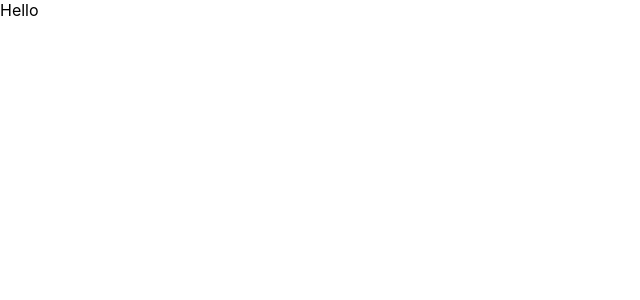
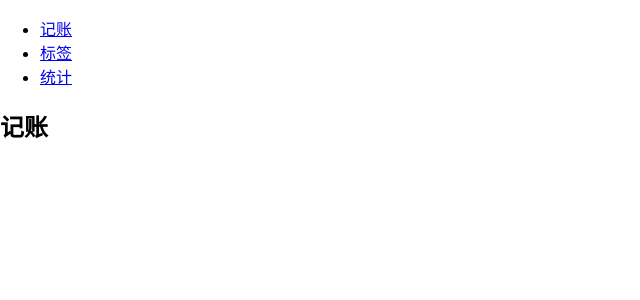
Before and after one commit to jinchao1992/-money-management-react, a React (Create React App) app: page / in a window 1280 px wide. Shown: the top 300 px of the page, without its empty margins (0-640 px from the left). Built offline with nearby package versions, Linux system fonts and the light colour scheme.

Commit message:
配置React router

```diff
--- a/package.json
+++ b/package.json
@@ -12,6 +12,7 @@
     "@types/react-dom": "^16.9.0",
     "react": "^16.13.1",
     "react-dom": "^16.13.1",
+    "react-router-dom": "^5.2.0",
     "react-scripts": "3.4.1",
     "styled-components": "^5.1.1",
     "typescript": "~3.7.2"
@@ -38,6 +39,7 @@
     ]
   },
   "devDependencies": {
+    "@types/react-router-dom": "^5.1.5",
     "@types/styled-components": "^5.1.0",
     "node-sass": "npm:dart-sass@1.25.0"
   }
--- a/src/App.tsx
+++ b/src/App.tsx
@@ -1,11 +1,64 @@
 import React from 'react';
-import './App.scss';
+import {
+  HashRouter as Router,
+  Switch,
+  Route,
+  Link
+} from 'react-router-dom';
 
 function App() {
   return (
-    <div className="App">
-      Hello
-    </div>
+    <Router>
+      <div>
+        <nav>
+          <ul>
+            <li>
+              <Link to="/money">记账</Link>
+            </li>
+            <li>
+              <Link to="/tags">标签</Link>
+            </li>
+            <li>
+              <Link to="/statistics">统计</Link>
+            </li>
+          </ul>
+        </nav>
+
+        <Switch>
+          <Route path="/money">
+            <Money/>
+          </Route>
+          <Route path="/tags">
+            <Tags/>
+          </Route>
+          <Route path="/statistics">
+            <Statistics/>
+          </Route>
+          <Route path="/" component={Money} exact/>
+          <Route path="*">
+            <NoMatch/>
+          </Route>
+        </Switch>
+      </div>
+    </Router>
+  );
+}
+
+function Money() {
+  return <h2>记账</h2>;
+}
+
+function Tags() {
+  return <h2>标签</h2>;
+}
+
+function Statistics() {
+  return <h2>统计</h2>;
+}
+
+function NoMatch() {
+  return (
+    <div><h2>地址有误，请检查是否输入正确</h2></div>
   );
 }
 
```
Also changed, not shown: 1 other file (tests, documents, lock files or other folders).
